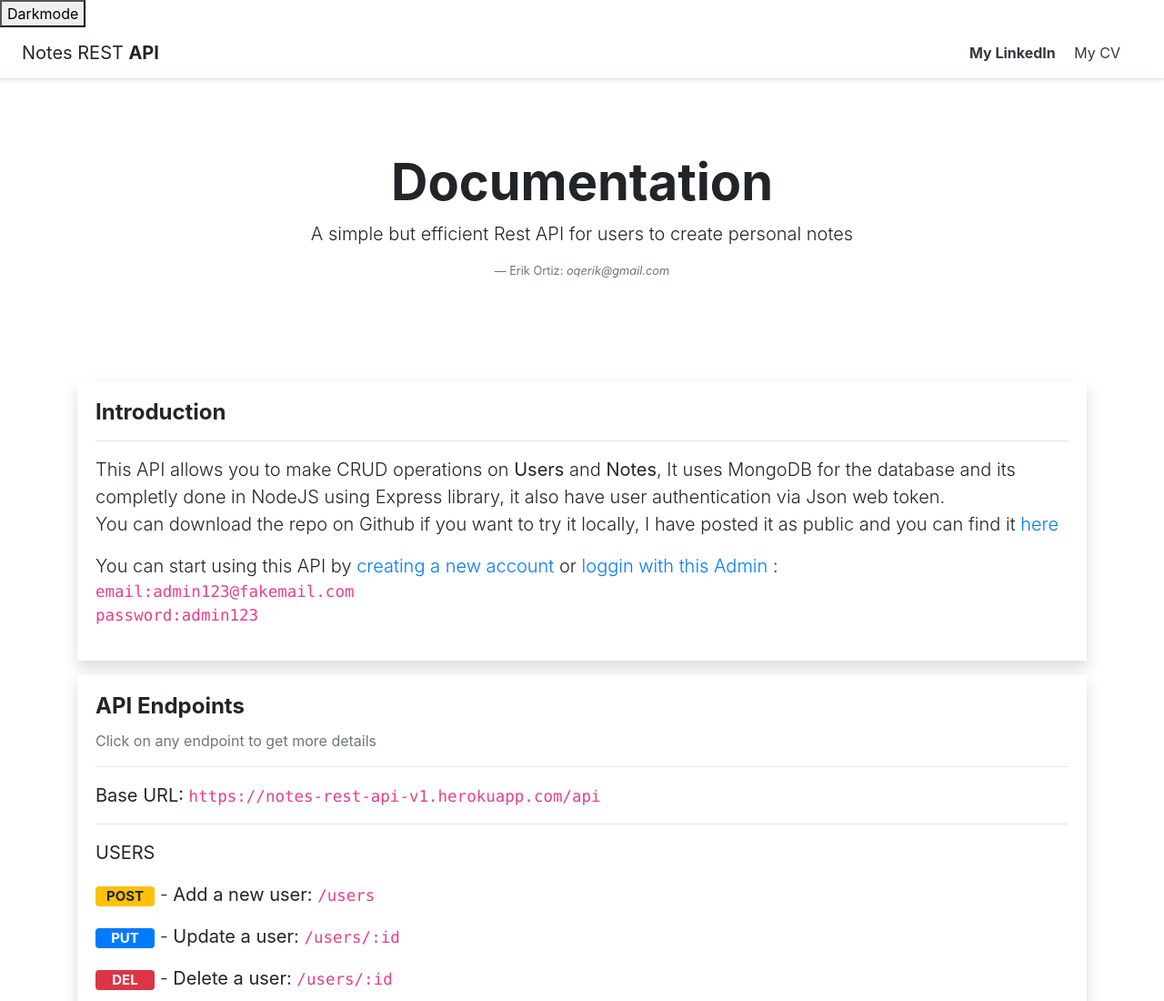
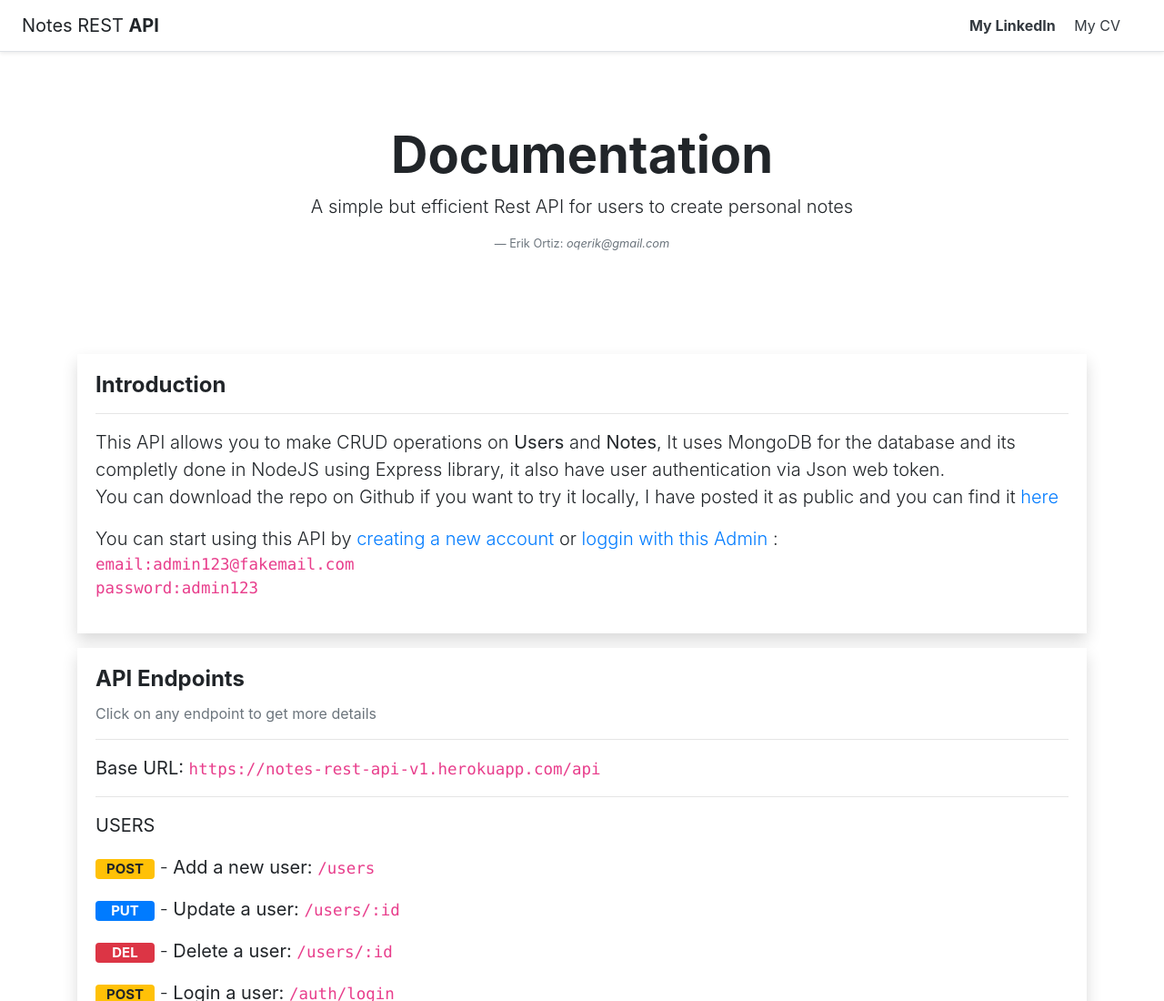
Before and after one commit to oqErik/notes-rest-api-v1, a website: page public/index.html in a window 1280 px wide. Shown: the top 1100 px of the page at 91% size. Drawn offline with nearby package versions, Linux system fonts and the light colour scheme.

Commit message:
updated index

```diff
--- a/public/index.html
+++ b/public/index.html
@@ -33,7 +33,6 @@
 </head>
 
 <body>
-    <button onclick="darkMode()">Darkmode</button>
     <div class="d-flex flex-column flex-md-row align-items-center p-3 px-md-4 mb-3 bg-white border-bottom shadow-sm">
         <h5 class="my-0 mr-md-auto font-weight-normal">Notes REST <strong>API</strong></h5>
         <nav class="my-2 my-md-0 mr-md-3">
```
